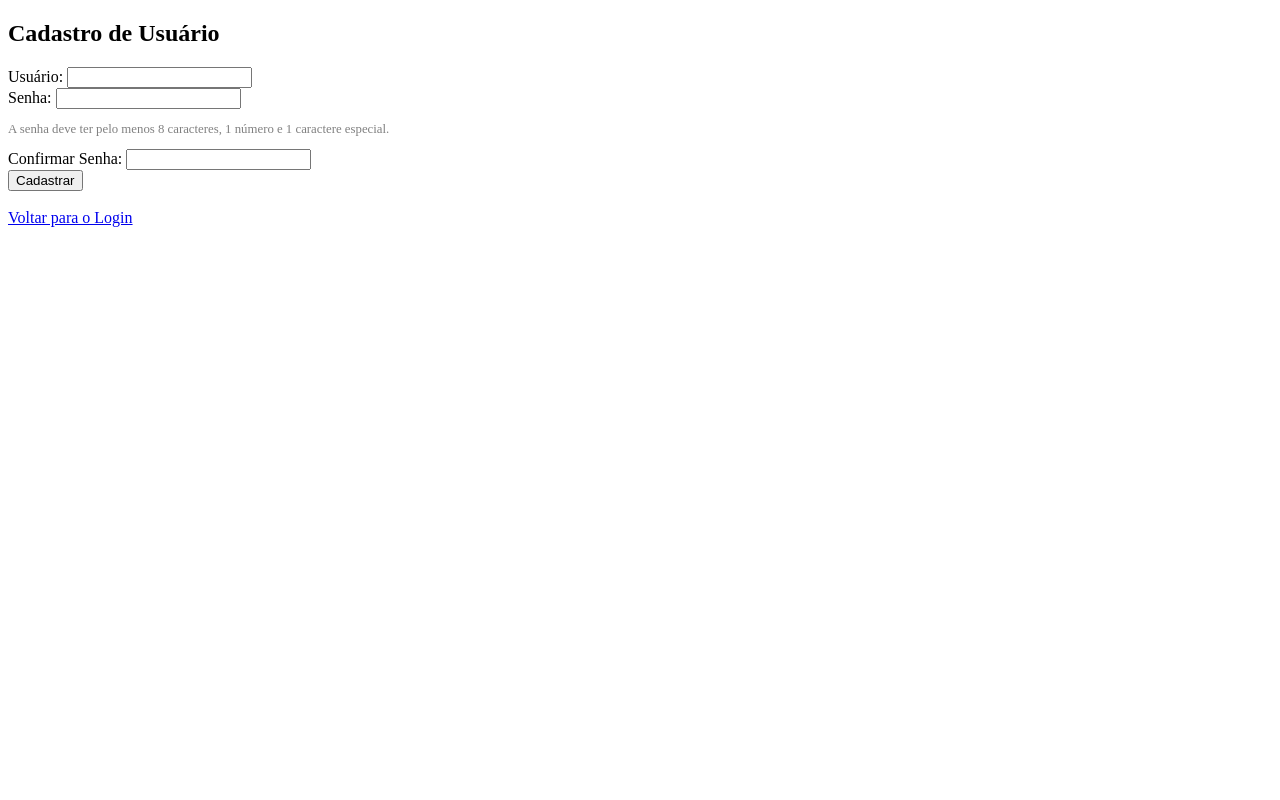
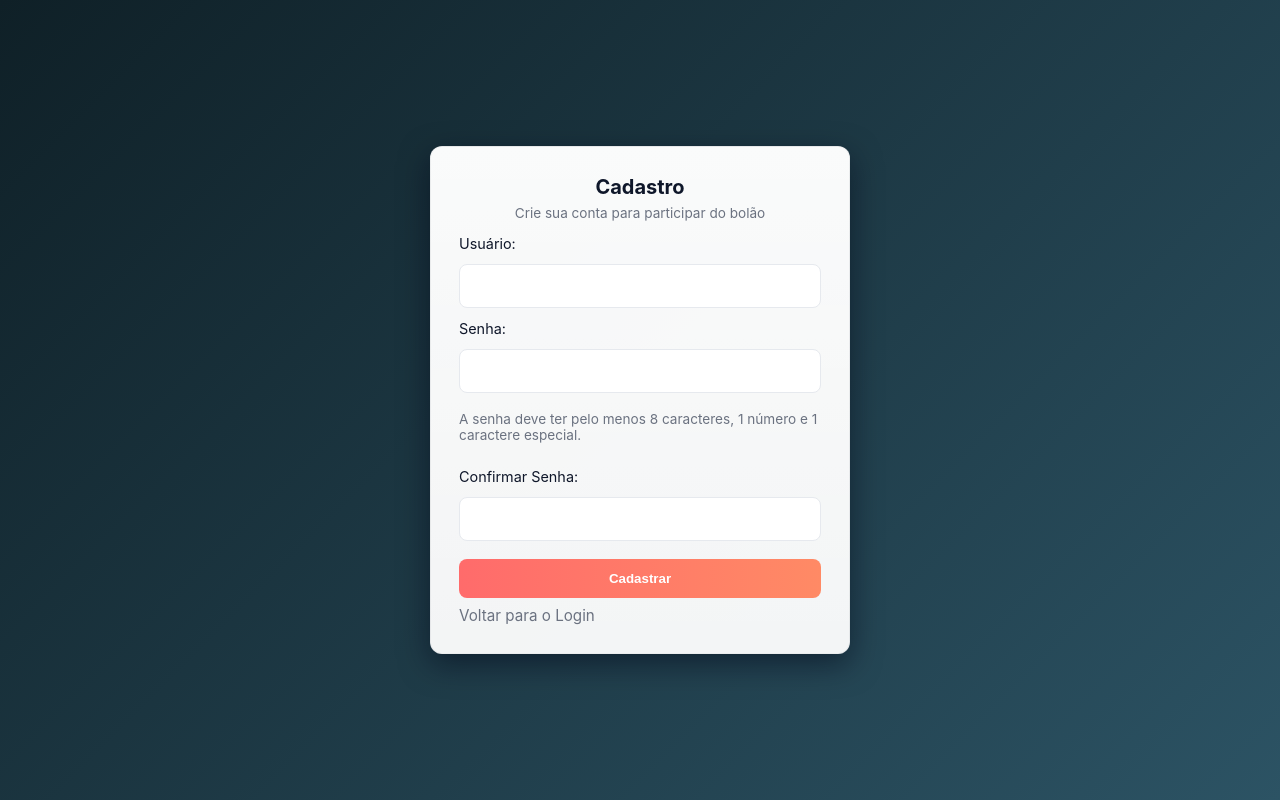
Before and after one commit to fabianamasini/kicopada, a Flask app: page /signup in a window 1280 px wide. Run offline with Flask 3, Linux system fonts and the light colour scheme; parts of the project's set-up code (start-up, migrations or seed data) failed here and were passed over.

Commit message:
Login e signup CSS

```diff
--- /dev/null
+++ b/static/css/auth.css
@@ -0,0 +1,66 @@
+/* Auth pages stylesheet */
+:root{
+  --bg-1: #0f2027;
+  --bg-2: #2c5364;
+  --card: #ffffff;
+  --accent: #ff6b6b;
+  --muted: #6b7280;
+}
+*{box-sizing:border-box}
+html,body{height:100%}
+body{
+  margin:0;
+  font-family: Inter, system-ui, -apple-system, "Segoe UI", Roboto, "Helvetica Neue", Arial;
+  background: linear-gradient(135deg,var(--bg-1),var(--bg-2));
+  display:flex;
+  align-items:center;
+  justify-content:center;
+  color:#111827;
+}
+.auth-container{
+  width:100%;
+  max-width:420px;
+  margin:32px;
+}
+.card{
+  background:linear-gradient(180deg, rgba(255,255,255,0.98), rgba(255,255,255,0.95));
+  border-radius:12px;
+  box-shadow:0 10px 30px rgba(2,6,23,0.5);
+  padding:28px;
+  border:1px solid rgba(15,23,42,0.06);
+}
+.brand{
+  text-align:center;
+  margin-bottom:12px;
+}
+.brand h1{margin:0;font-size:20px;color:#0f172a}
+.hint{font-size:0.85rem;color:var(--muted);margin-top:6px}
+form{display:flex;flex-direction:column;gap:12px;margin-top:8px}
+label{font-size:0.9rem;color:#0f172a}
+input[type="text"], input[type="password"]{
+  width:100%;
+  padding:12px 14px;
+  border-radius:8px;
+  border:1px solid #e6e9ee;
+  background:#fff;
+  font-size:1rem;
+}
+button[type="submit"]{
+  margin-top:6px;
+  padding:12px 14px;
+  border-radius:8px;
+  border:0;
+  background:linear-gradient(90deg,var(--accent),#ff8a65);
+  color:white;
+  font-weight:600;
+  cursor:pointer;
+}
+button[type="submit"]:hover{opacity:0.95}
+.meta{display:flex;justify-content:space-between;align-items:center;margin-top:8px}
+a.secondary{color:var(--muted);text-decoration:none;font-size:0.95rem}
+.flash{padding:10px;border-radius:8px;font-size:0.95rem}
+.error{background:#fff1f0;color:#9b1c1c;border:1px solid rgba(155,28,28,0.08)}
+.success{background:#f0fff4;color:#144620;border:1px solid rgba(20,70,32,0.06)}
+@media (max-width:480px){
+  .card{padding:20px}
+}
--- a/templates/signup.html
+++ b/templates/signup.html
@@ -2,42 +2,44 @@
 <html>
 <head>
     <title>Cadastro - Bolão</title>
-    <style>
-        .error { color: red; }
-        .success { color: green; }
-        .hint { font-size: 0.8em; color: gray; }
-    </style>
+    <link rel="stylesheet" href="{{ url_for('static', filename='css/auth.css') }}">
 </head>
 <body>
-    <h2>Cadastro de Usuário</h2>
+        <div class="auth-container">
+            <div class="card">
+                <div class="brand">
+                    <h1>Cadastro</h1>
+                    <p class="hint">Crie sua conta para participar do bolão</p>
+                </div>
 
                 <!-- Bloco para exibir mensagens de erro/sucesso -->
                 {% with messages = get_flashed_messages(with_categories=true) %}
                     {% if messages %}
                         {% for category, message in messages %}
-          <div class="{{ category }}">{{ message }}</div>
+                            <div class="flash {{ category }}">{{ message }}</div>
                         {% endfor %}
                     {% endif %}
                 {% endwith %}
 
                 <form method="POST" action="/signup">
-        <div>
                         <label>Usuário:</label>
-            <input type="text" name="username">
-        </div>
-        <div>
+                        <input type="text" name="username" autocomplete="username">
+
                         <label>Senha:</label>
-            <input type="password" name="password">
+                        <input type="password" name="password" autocomplete="new-password">
                         <p class="hint">A senha deve ter pelo menos 8 caracteres, 1 número e 1 caractere especial.</p>
-        </div>
-        <div>
+
                         <label>Confirmar Senha:</label>
-            <input type="password" name="confirm_password">
-        </div>
+                        <input type="password" name="confirm_password" autocomplete="new-password">
+
                         <button type="submit">Cadastrar</button>
                 </form>
 
-    <br>
-    <a href="/">Voltar para o Login</a>
+                <div class="meta">
+                    <a class="secondary" href="/">Voltar para o Login</a>
+                    <span></span>
+                </div>
+            </div>
+        </div>
 </body>
 </html>
```
Also changed, not shown: templates/login.html (+18 -14 lines). Lines whose indentation alone changed are shown as unchanged.
